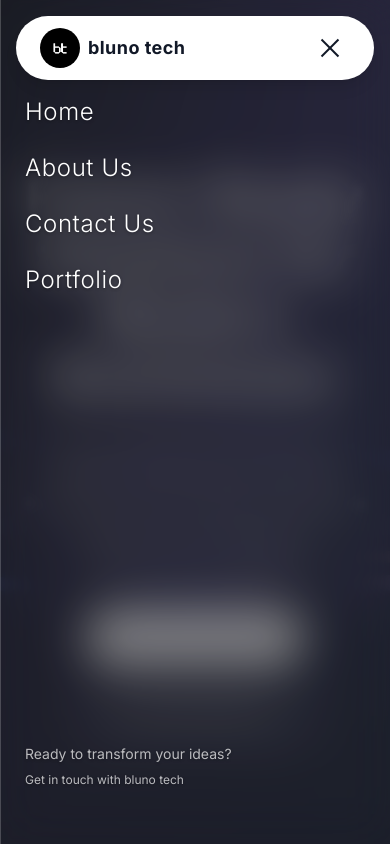
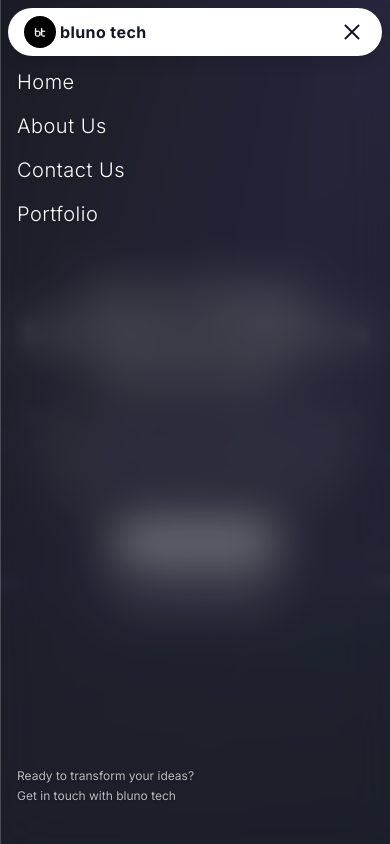
Before and after one commit to a-adityamagar/bluno, a React (Vite) app: page / in a window 390 px wide. Both pictures are taken after a click on the button "Toggle menu". Built offline with nearby package versions, Linux system fonts and the light colour scheme.

Commit message:
navbar and hero section responsive adjustment

```diff
--- a/src/components/HeroSection.tsx
+++ b/src/components/HeroSection.tsx
@@ -3,27 +3,27 @@ import AnimatedBackground from './AnimatedBackground';
 
 const HeroSection: React.FC = () => {
   return (
-    <section className="relative min-h-screen flex items-center justify-center pt-16" id="home">
+    <section className="relative min-h-screen flex items-center justify-center pt-12 sm:pt-14 md:pt-16 lg:pt-16" id="home">
       <AnimatedBackground />
 
       {/* Centered content container */}
-      <div className="relative z-10 max-w-7xl mx-auto px-4 sm:px-6 lg:px-8 text-center">
+      <div className="relative z-10 max-w-7xl mx-auto px-4 sm:px-6 md:px-6 lg:px-8 text-center">
         {/* Main heading */}
-        <h1 className="text-5xl sm:text-6xl lg:text-7xl font-bold text-white [text-shadow:_2px_2px_0_rgb(0_0_0_/_50%)] leading-tight tracking-wide mb-6">
+        <h1 className="text-4xl sm:text-5xl md:text-6xl lg:text-7xl font-bold text-white [text-shadow:_2px_2px_0_rgb(0_0_0_/_50%)] leading-tight tracking-wide mb-4 sm:mb-5 md:mb-6 lg:mb-6">
           Future-Ready Solutions for Modern Businesses
         </h1>
 
         {/* Subtext */}
-        <p className="text-white/80 text-lg sm:text-xl max-w-3xl mx-auto leading-relaxed mb-8">
-          We build intelligent web solutions, AI agents, and automation systems<br/> that help modern businesses streamline operations, boost efficiency,<br/> and scale with confidence.
+        <p className="text-white/80 text-base sm:text-lg md:text-lg lg:text-xl max-w-xl sm:max-w-2xl md:max-w-2xl lg:max-w-3xl mx-auto leading-relaxed mb-4 sm:mb-6 md:mb-6 lg:mb-8">
+          We build intelligent web solutions, AI agents, and automation systems<br className="hidden sm:inline" /> that help modern businesses streamline operations, boost efficiency,<br className="hidden sm:inline" /> and scale with confidence.
         </p>
 
         {/* CTA Buttons */}
-        <div className="flex flex-col sm:flex-row gap-4 justify-center items-center">
-          <button className="bg-white text-indigo-900 px-8 py-4 rounded-full font-semibold hover:bg-transparent hover:text-white hover:border-2 ">
+        <div className="flex flex-col sm:flex-row gap-3 sm:gap-3 md:gap-4 lg:gap-4 justify-center items-center">
+          <button className="bg-white text-indigo-900 px-4 sm:px-6 md:px-7 lg:px-8 py-2 sm:py-3 md:py-3 lg:py-4 rounded-full font-semibold text-sm sm:text-sm md:text-base lg:text-base hover:bg-transparent hover:text-white hover:border-2 hover:border-white transition-all duration-300">
             BUILD WITH BLUNO
           </button>
-          <button className="border-2 border-white text-white px-8 py-4 rounded-full font-semibold hover:bg-white hover:text-indigo-900 transition-all duration-200">
+          <button className="border-2 border-white text-white px-4 sm:px-6 md:px-7 lg:px-8 py-2 sm:py-3 md:py-3 lg:py-4 rounded-full font-semibold text-sm sm:text-sm md:text-base lg:text-base hover:bg-white hover:text-indigo-900 transition-all duration-300">
             EXPLORE SERVICES
           </button>
         </div>
--- a/src/components/Navigation.tsx
+++ b/src/components/Navigation.tsx
@@ -1,5 +1,5 @@
-import  { useState, useEffect } from 'react';
-import Logo from "../assets/logo.png"
+import { useState, useEffect } from 'react';
+import Logo from "../assets/logo.png";
 
 const Navigation = () => {
   const [isMenuOpen, setIsMenuOpen] = useState(false);
@@ -19,13 +19,13 @@ const Navigation = () => {
       document.body.style.overflow = 'unset';
     }
 
-    // Cleanup function to reset overflow when component unmounts
+    // Cleanup function
     return () => {
       document.body.style.overflow = 'unset';
     };
   }, [isMenuOpen]);
 
-  // Close menu when clicking on a link
+  // Close menu when clicking a link
   const handleLinkClick = () => {
     setIsMenuOpen(false);
   };
@@ -33,27 +33,26 @@ const Navigation = () => {
   return (
     <>
       {/* Navigation Bar */}
-      <nav className="fixed top-4 left-4 right-4 z-50">
-        <div className="bg-white shadow-lg rounded-full px-6 sm:px-8 lg:px-10 py-3 sm:py-4 max-w-4xl mx-auto">
+      <nav className="fixed top-2 sm:top-3 md:top-4 left-2 sm:left-3 md:left-4 right-2 sm:right-3 md:right-4 z-50">
+        <div className="bg-white shadow-lg rounded-full px-4 sm:px-6 md:px-8 lg:px-10 py-2 sm:py-3 md:py-4 max-w-6xl mx-auto">
           <div className="flex items-center justify-between">
             {/* Logo */}
-            <div className="flex items-center space-x-2 sm:space-x-3">
-              <div className="w-10 h-10 sm:w-10 sm:h-10rounded-full flex items-center justify-center">
-                 <img src={Logo} alt="Logo" className="w-full h-full rounded-full object-cover " />
-
+            <div className="flex items-center space-x-1 sm:space-x-2 md:space-x-3">
+              <div className="w-8 h-8 sm:w-9 sm:h-9 md:w-10 md:h-10 lg:w-12 lg:h-12 rounded-full flex items-center justify-center">
+                <img src={Logo} alt="Logo" className="w-full h-full rounded-full object-cover" />
               </div>
-              <span className="text-gray-900 font-bold text-lg sm:text-xl md:text-2xl tracking-wide">
+              <span className="text-gray-900 font-bold text-base sm:text-lg md:text-xl lg:text-2xl tracking-wide">
                 bluno tech
               </span>
             </div>
 
             {/* Desktop Navigation */}
-            <div className="hidden lg:flex items-center space-x-8 xl:space-x-12">
+            <div className="hidden lg:flex items-center space-x-4 xl:space-x-8">
               {navLinks.map((link, index) => (
                 <a
                   key={index}
                   href={link.href}
-                  className="text-gray-900 transition-all duration-300 text-base xl:text-lg font-medium relative group"
+                  className="text-gray-900 transition-all duration-300 text-sm md:text-base lg:text-lg xl:text-xl font-medium relative group"
                 >
                   {link.name}
                   <span className="absolute -bottom-1 left-0 w-0 h-0.5 bg-black transition-all duration-300 group-hover:w-full"></span>
@@ -64,13 +63,13 @@ const Navigation = () => {
             {/* Mobile menu button */}
             <button
               onClick={() => setIsMenuOpen(!isMenuOpen)}
-              className="lg:hidden text-gray-900 transition-colors duration-200 p-2"
+              className="lg:hidden text-gray-900 transition-colors duration-200 p-1 sm:p-2"
               aria-label="Toggle menu"
             >
-              <div className="w-6 h-6 sm:w-7 sm:h-7 flex flex-col justify-center items-center">
-                <span className={`block h-0.5 w-6 sm:w-7 bg-current transition-all duration-300 ${isMenuOpen ? 'rotate-45 translate-y-1.5' : ''}`}></span>
-                <span className={`block h-0.5 w-6 sm:w-7 bg-current transition-all duration-300 mt-1 ${isMenuOpen ? 'opacity-0' : ''}`}></span>
-                <span className={`block h-0.5 w-6 sm:w-7 bg-current transition-all duration-300 mt-1 ${isMenuOpen ? '-rotate-45 -translate-y-1.5' : ''}`}></span>
+              <div className="w-5 h-5 sm:w-6 sm:h-6 md:w-7 md:h-7 flex flex-col justify-center items-center">
+                <span className={`block h-0.5 w-5 sm:w-6 md:w-7 bg-current transition-all duration-300 ${isMenuOpen ? 'rotate-45 translate-y-1 sm:translate-y-1.5' : ''}`}></span>
+                <span className={`block h-0.5 w-5 sm:w-6 md:w-7 bg-current transition-all duration-300 mt-0.5 sm:mt-1 ${isMenuOpen ? 'opacity-0' : ''}`}></span>
+                <span className={`block h-0.5 w-5 sm:w-6 md:w-7 bg-current transition-all duration-300 mt-0.5 sm:mt-1 ${isMenuOpen ? '-rotate-45 -translate-y-1 sm:-translate-y-1.5' : ''}`}></span>
               </div>
             </button>
           </div>
@@ -80,9 +79,7 @@ const Navigation = () => {
       {/* Mobile Navigation Overlay */}
       <div
         className={`fixed inset-0 z-40 lg:hidden transition-all duration-500 ease-in-out ${
-          isMenuOpen
-            ? 'opacity-100 visible'
-            : 'opacity-0 invisible'
+          isMenuOpen ? 'opacity-100 visible' : 'opacity-0 invisible'
         }`}
       >
         {/* Background overlay */}
@@ -91,59 +88,57 @@ const Navigation = () => {
           onClick={() => setIsMenuOpen(false)}
         ></div>
 
-        {/* Sliding menu */}
+        {/* Sliding menu - full width on small devices */}
         <div
           className={`absolute top-0 right-0 h-full w-full sm:w-96 md:w-1/2 max-w-md bg-white bg-opacity-10 backdrop-blur-xl border-l border-white border-opacity-20 shadow-2xl transform transition-transform duration-500 ease-in-out ${
             isMenuOpen ? 'translate-x-0' : 'translate-x-full'
           }`}
         >
           {/* Menu content */}
-          <div className="flex flex-col h-full p-6 sm:p-8 md:p-10">
+          <div className="flex flex-col h-full p-4 sm:p-6 md:p-8">
             {/* Close button */}
-            <div className="flex justify-end mb-8 sm:mb-12">
+            <div className="flex justify-end mb-6 sm:mb-8 md:mb-10">
               <button
                 onClick={() => setIsMenuOpen(false)}
-                className="text-white hover:text-gray-300 transition-colors duration-200 p-2"
+                className="text-white hover:text-gray-300 transition-colors duration-200 p-1 sm:p-2"
                 aria-label="Close menu"
               >
-                <div className="w-6 h-6 sm:w-8 sm:h-8">
-                  <span className="block h-0.5 w-6 sm:w-8 bg-current rotate-45 translate-y-3 sm:translate-y-4"></span>
-                  <span className="block h-0.5 w-6 sm:w-8 bg-current -rotate-45"></span>
+                <div className="w-5 h-5 sm:w-6 sm:h-6 md:w-8 md:h-8">
+                  <span className="block h-0.5 w-5 sm:w-6 md:w-8 bg-current rotate-45 translate-y-2 sm:translate-y-3 md:translate-y-4"></span>
+                  <span className="block h-0.5 w-5 sm:w-6 md:w-8 bg-current -rotate-45"></span>
                 </div>
               </button>
             </div>
 
             {/* Navigation links */}
-            <div className="flex flex-col space-y-6 sm:space-y-8 text-left">
+            <div className="flex flex-col space-y-4 sm:space-y-6 md:space-y-8 text-left">
               {navLinks.map((link, index) => (
                 <a
                   key={index}
                   href={link.href}
                   onClick={handleLinkClick}
-                  className="text-white hover:text-gray-300 transition-all duration-300 text-2xl sm:text-3xl md:text-4xl font-light tracking-wide relative group"
+                  className="text-white hover:text-gray-300 transition-all duration-300 text-xl sm:text-2xl md:text-3xl lg:text-4xl font-light tracking-wide relative group"
                   style={{
                     animationDelay: `${index * 100}ms`,
                     animation: isMenuOpen ? 'slideInLeft 0.6s ease-out forwards' : 'none'
                   }}
                 >
                   {link.name}
-                  <span className="absolute -bottom-1 left-0 w-0 h-0.5 bg-white transition-all duration-500 group-hover:w-16 sm:group-hover:w-20"></span>
+                  <span className="absolute -bottom-1 left-0 w-0 h-0.5 bg-white transition-all duration-500 group-hover:w-12 sm:group-hover:w-16 md:group-hover:w-20"></span>
                 </a>
               ))}
             </div>
 
             {/* Additional content area */}
-            <div className="mt-auto mb-8 sm:mb-12">
-              <div className="text-white text-opacity-70 text-sm sm:text-base">
+            <div className="mt-auto mb-6 sm:mb-8 md:mb-10">
+              <div className="text-white text-opacity-70 text-xs sm:text-sm md:text-base">
                 <p>Ready to transform your ideas?</p>
-                <p className="mt-2 text-xs sm:text-sm">Get in touch with bluno tech</p>
+                <p className="mt-1 sm:mt-2 text-2xs sm:text-xs md:text-sm">Get in touch with bluno tech</p>
               </div>
             </div>
           </div>
         </div>
       </div>
-
-
     </>
   );
 };
```
